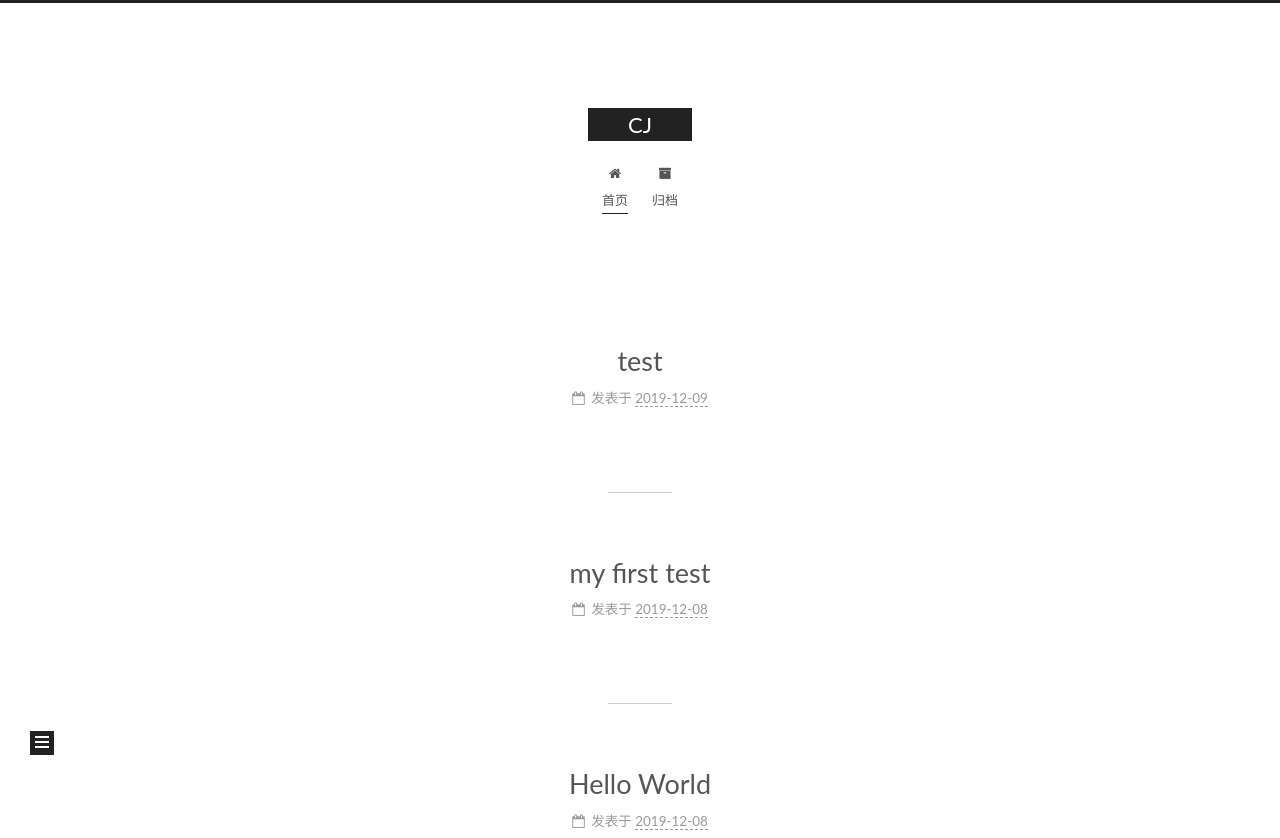
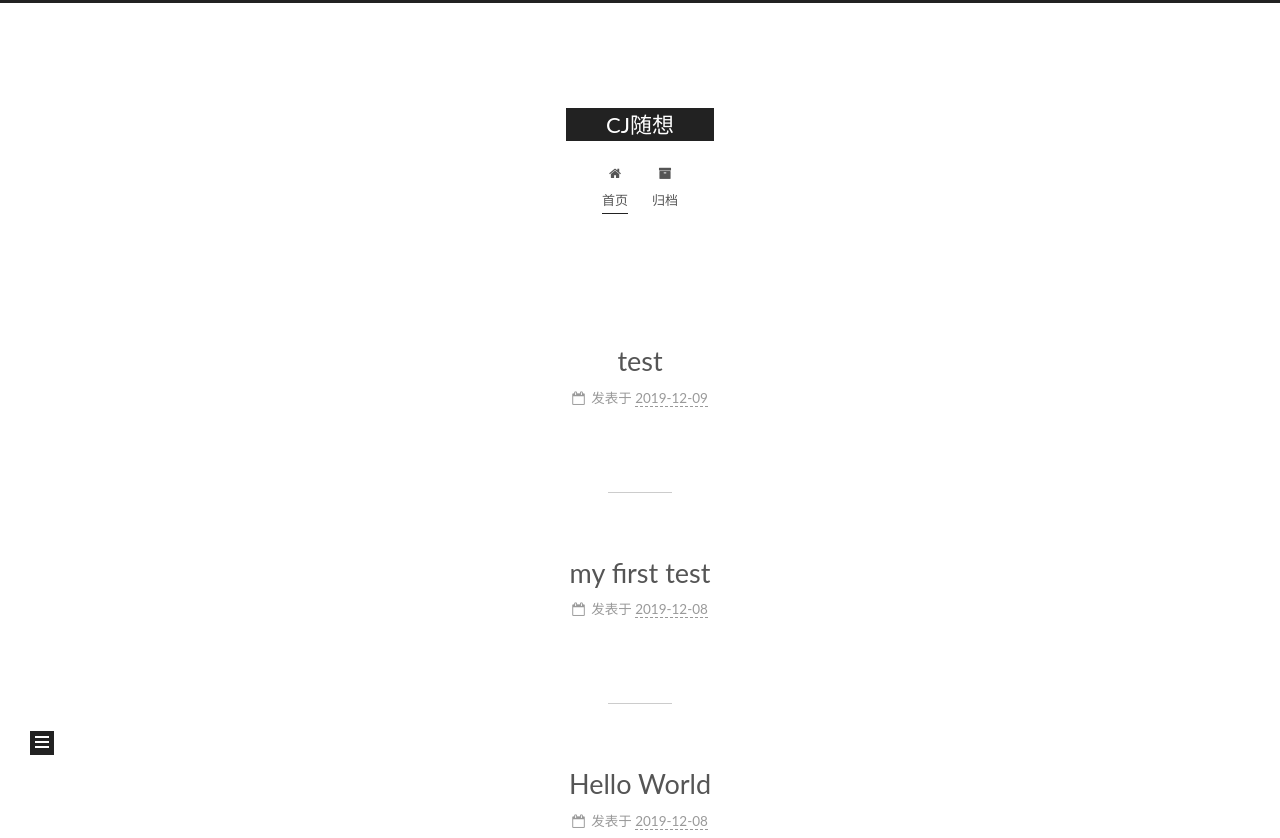
Before and after one commit to cjchen5210/cjchen5210.github.io, a plain HTML site: page index.html in a window 1280 px wide. Shown: the top 838 px of the page. Drawn offline with Linux system fonts and the light colour scheme.

Commit message:
Site updated: 2020-03-03 22:34:40

```diff
--- a/css/main.css
+++ b/css/main.css
@@ -1162,7 +1162,7 @@
 }
 .links-of-author a::before,
 .links-of-author span.exturl::before {
-  background: #059633;
+  background: #2fc3ff;
   border-radius: 50%;
   content: ' ';
   display: inline-block;
--- a/index.html
+++ b/index.html
@@ -21,9 +21,9 @@
   </script>
 
   <meta property="og:type" content="website">
-<meta property="og:title" content="CJ">
+<meta property="og:title" content="CJ随想">
 <meta property="og:url" content="http:&#x2F;&#x2F;yoursite.com&#x2F;index.html">
-<meta property="og:site_name" content="CJ">
+<meta property="og:site_name" content="CJ随想">
 <meta property="og:locale" content="zh-CN">
 <meta name="twitter:card" content="summary">
 
@@ -39,7 +39,7 @@
   };
 </script>
 
-  <title>CJ</title>
+  <title>CJ随想</title>
 
 
 
@@ -91,7 +91,7 @@
     <div>
       <a href="/" class="brand" rel="start">
         <span class="logo-line-before"><i></i></span>
-        <span class="site-title">CJ</span>
+        <span class="site-title">CJ随想</span>
         <span class="logo-line-after"><i></i></span>
       </a>
     </div>
@@ -152,7 +152,7 @@
     </span>
 
     <span hidden itemprop="publisher" itemscope itemtype="http://schema.org/Organization">
-      <meta itemprop="name" content="CJ">
+      <meta itemprop="name" content="CJ随想">
     </span>
       <header class="post-header">
         <h1 class="post-title" itemprop="name headline">
@@ -209,7 +209,7 @@
     </span>
 
     <span hidden itemprop="publisher" itemscope itemtype="http://schema.org/Organization">
-      <meta itemprop="name" content="CJ">
+      <meta itemprop="name" content="CJ随想">
     </span>
       <header class="post-header">
         <h1 class="post-title" itemprop="name headline">
@@ -266,7 +266,7 @@
     </span>
 
     <span hidden itemprop="publisher" itemscope itemtype="http://schema.org/Organization">
-      <meta itemprop="name" content="CJ">
+      <meta itemprop="name" content="CJ随想">
     </span>
       <header class="post-header">
         <h1 class="post-title" itemprop="name headline">
```
Also changed, not shown: 2019/12/08/hello-world/index.html (+4 -4 lines), 2019/12/08/my-first-test/index.html (+4 -4 lines), 2019/12/09/test/index.html (+4 -4 lines), archives/2019/12/index.html (+4 -4 lines), archives/2019/index.html (+4 -4 lines), archives/index.html (+4 -4 lines).
